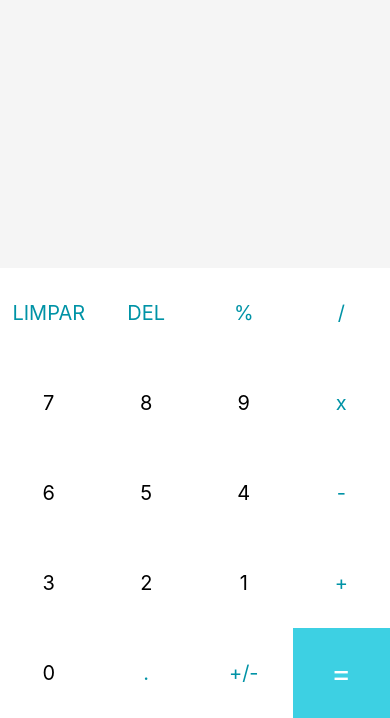
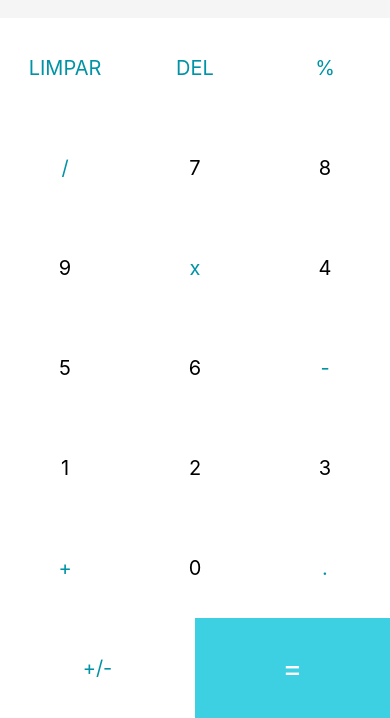
Before and after one commit to natalia-debug/calculator-UC13, a React Native app: screen / in a window 390 px wide. Shown: the part 126-844 px from the top of the page. Built offline with nearby package versions, Linux system fonts and the light colour scheme.

Commit message:
correção ordem dos números

```diff
--- a/App.js
+++ b/App.js
@@ -4,7 +4,7 @@ import { StyleSheet, Text, View, TouchableOpacity, Button } from 'react-native';
 
 export default function App() {
   // Mapeamento de teclas
-  const buttons = ['LIMPAR', 'DEL', '%', '/', 7, 8, 9, "x", 6, 5, 4, '-', 3, 2, 1, '+', 0, '.', '+/-', '=']
+  const buttons = ['LIMPAR', 'DEL', '%', '/', 7, 8, 9, "x", 4, 5, 6, '-', 1, 2, 3, '+', 0, '.', '+/-', '=']
 
   const [currentNumber, setCurrentNumber] = useState("")
   const [lastNumber, setLastNumber] = useState("")
@@ -117,8 +117,8 @@ const styles = StyleSheet.create({
     backgroundColor: 'white',
     alignItems: 'center',
     justifyContent: 'center',
-    minWidth: 90,
-    minHeight: 90,
+    minWidth: 100,
+    minHeight: 100,
     flex: 2,
   },
   textButton: {
```
